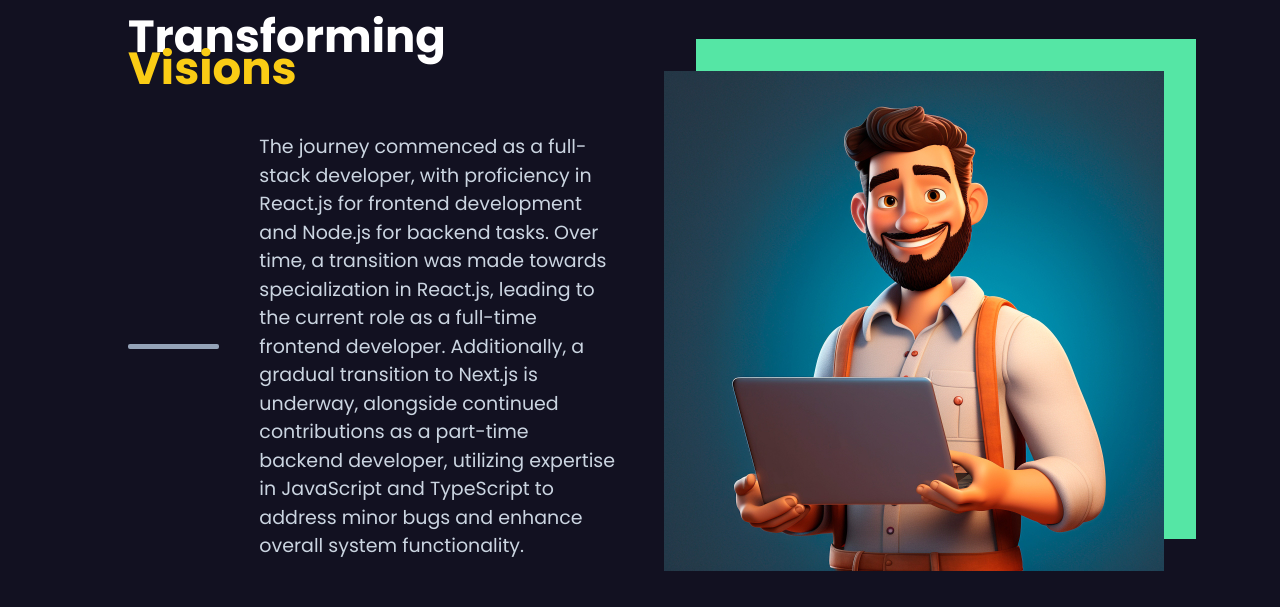
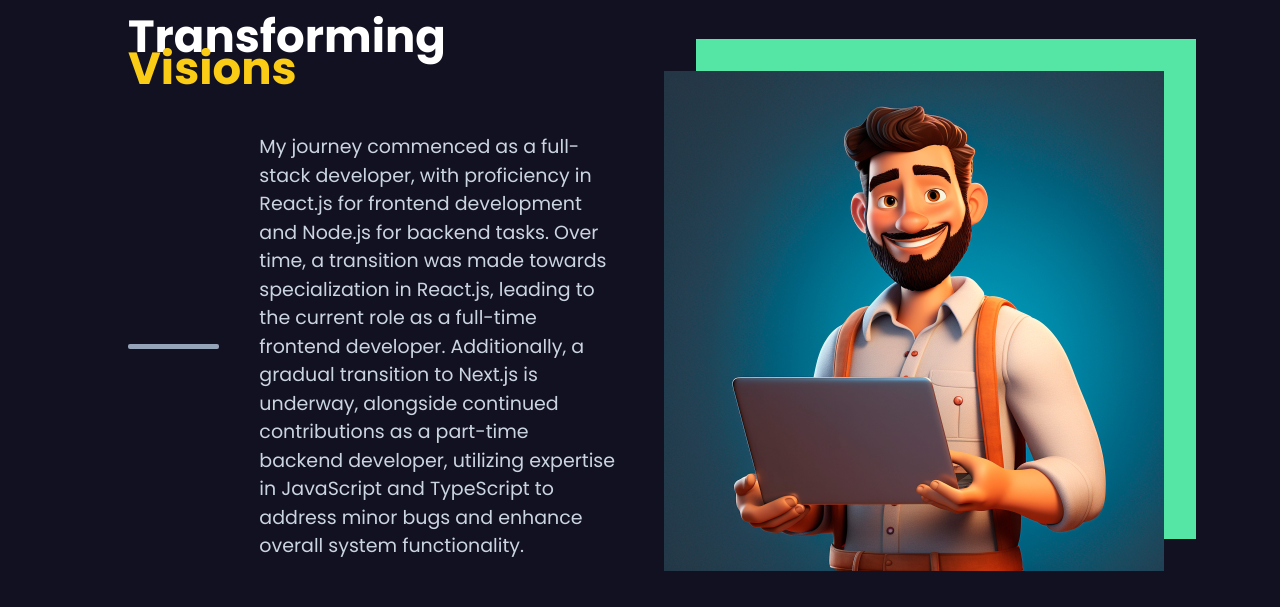
Before and after one commit to shivaramr/shiv-portfolio-24, a Next.js app: page / in a window 1280 px wide. Shown: the part 921-1528 px from the top of the page. Built offline with nearby package versions, Linux system fonts and the light colour scheme.

Commit message:
Update about me

```diff
--- a/app/components/AboutMe/index.tsx
+++ b/app/components/AboutMe/index.tsx
@@ -14,7 +14,7 @@ const AboutMe = () => {
           <div className="mb-[3rem] flex items-center md:space-x-10">
             <span className="w-[100px] hidden md:block h-[5px] bg-slate-400 rounded-sm"></span>
             <p className="text-[19px] text-slate-300 w-[80%]">
-              The journey commenced as a full-stack developer, with proficiency in React.js for
+              My journey commenced as a full-stack developer, with proficiency in React.js for
               frontend development and Node.js for backend tasks. Over time, a transition was made
               towards specialization in React.js, leading to the current role as a full-time
               frontend developer. Additionally, a gradual transition to Next.js is underway,
```
